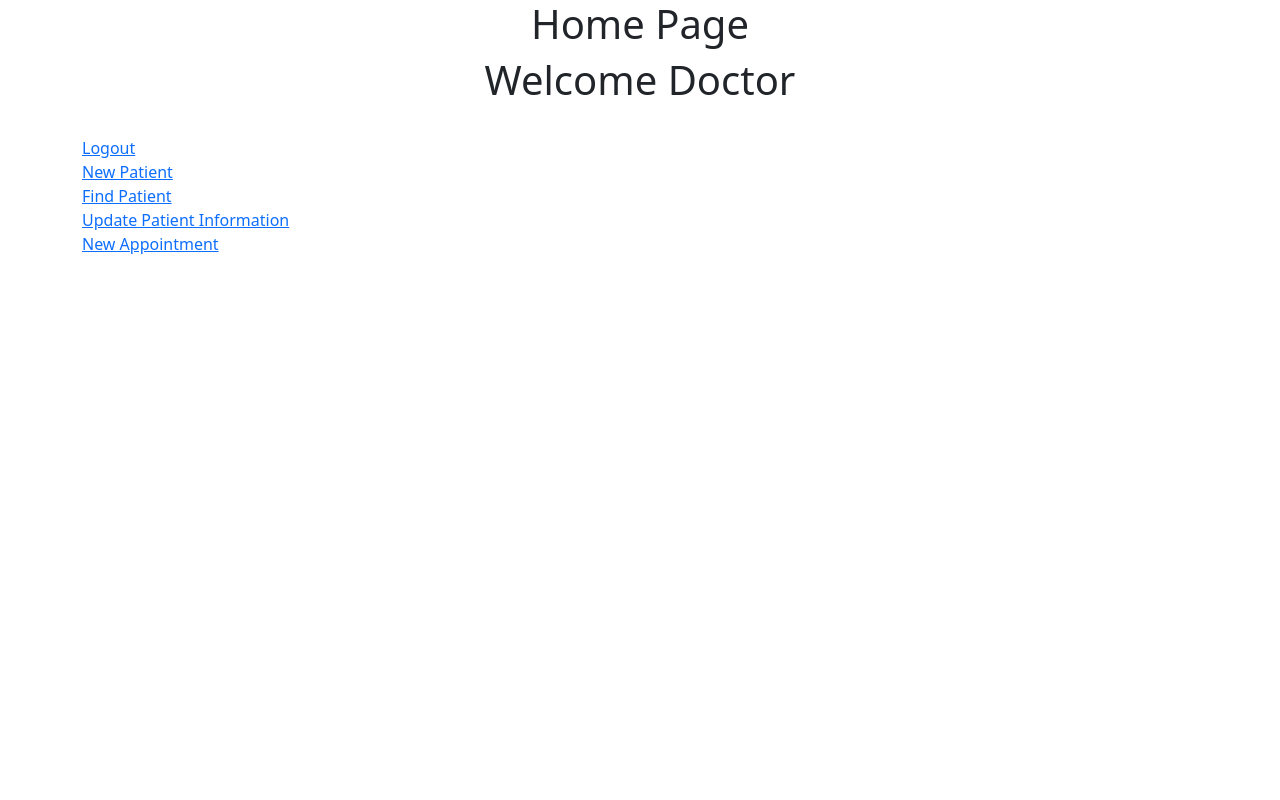
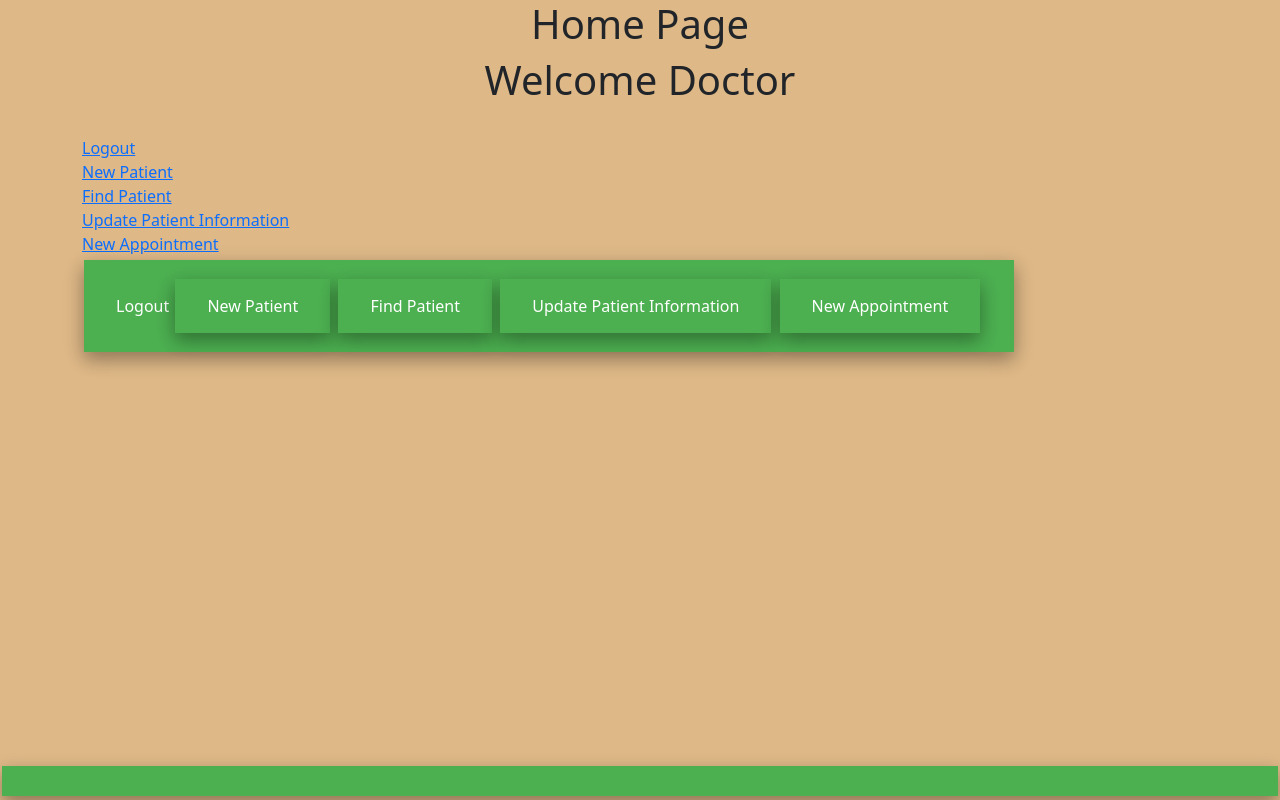
Before and after one commit to PankatiPatel/PatientRegistration, a PHP site: page /doctorhome.php in a window 1280 px wide. Run offline with PHP 8.4, Linux system fonts and the light colour scheme; some libraries are stand-ins or nearby versions.

Commit message:
Add files via upload

```diff
--- a/doctorhome.php
+++ b/doctorhome.php
@@ -11,8 +11,31 @@
     <link rel="stylesheet" href="./public/css/product.css">
     <script src="https://kit.fontawesome.com/a076d05399.js" crossorigin="anonymous"></script>
 </head>
+<style>
+.button {
+  background-color: #4CAF50; /* Green */
+  border: none;
+  color: white;
+  padding: 15px 32px;
+  text-align: center;
+  text-decoration: none;
+  display: inline-block;
+  font-size: 16px;
+  margin: 4px 2px;
+  cursor: pointer;
+  -webkit-transition-duration: 0.4s; /* Safari */
+  transition-duration: 0.4s;
+}
 
-<body class="min-vh-100 d-flex flex-column justify-content-between">
+.button1 {
+  box-shadow: 0 8px 16px 0 rgba(0,0,0,0.2), 0 6px 20px 0 rgba(0,0,0,0.19);
+}
+
+.button2:hover {
+  box-shadow: 0 12px 16px 0 rgba(0,0,0,0.24),0 17px 50px 0 rgba(0,0,0,0.19);
+}
+</style>
+<body style="background-color:BurlyWood;" class="min-vh-100 d-flex flex-column justify-content-between">
 
 <div class="container">
         <div class="store-heading d-flex flex-column justify-content-center align-items-center">
@@ -24,7 +47,15 @@
 <br><a href='newpatient.php'>New Patient</a>
 <br><a href='findpatient.php'>Find Patient</a>
 <br><a href='updatepatient.php'>Update Patient Information</a>
-<br><a href='newapp.php'>New Appointment</a>
+<br><a href='newapp.php'>New Appointment</a><br>
+
+
+<a href='login.html'class="button button1">Logout</button>
+<button class="button button1">New Patient</button>
+<button class="button button1">Find Patient</button>
+<button class="button button1">Update Patient Information</button>
+<button class="button button1">New Appointment</button>
+
 <br>
 
 
```
